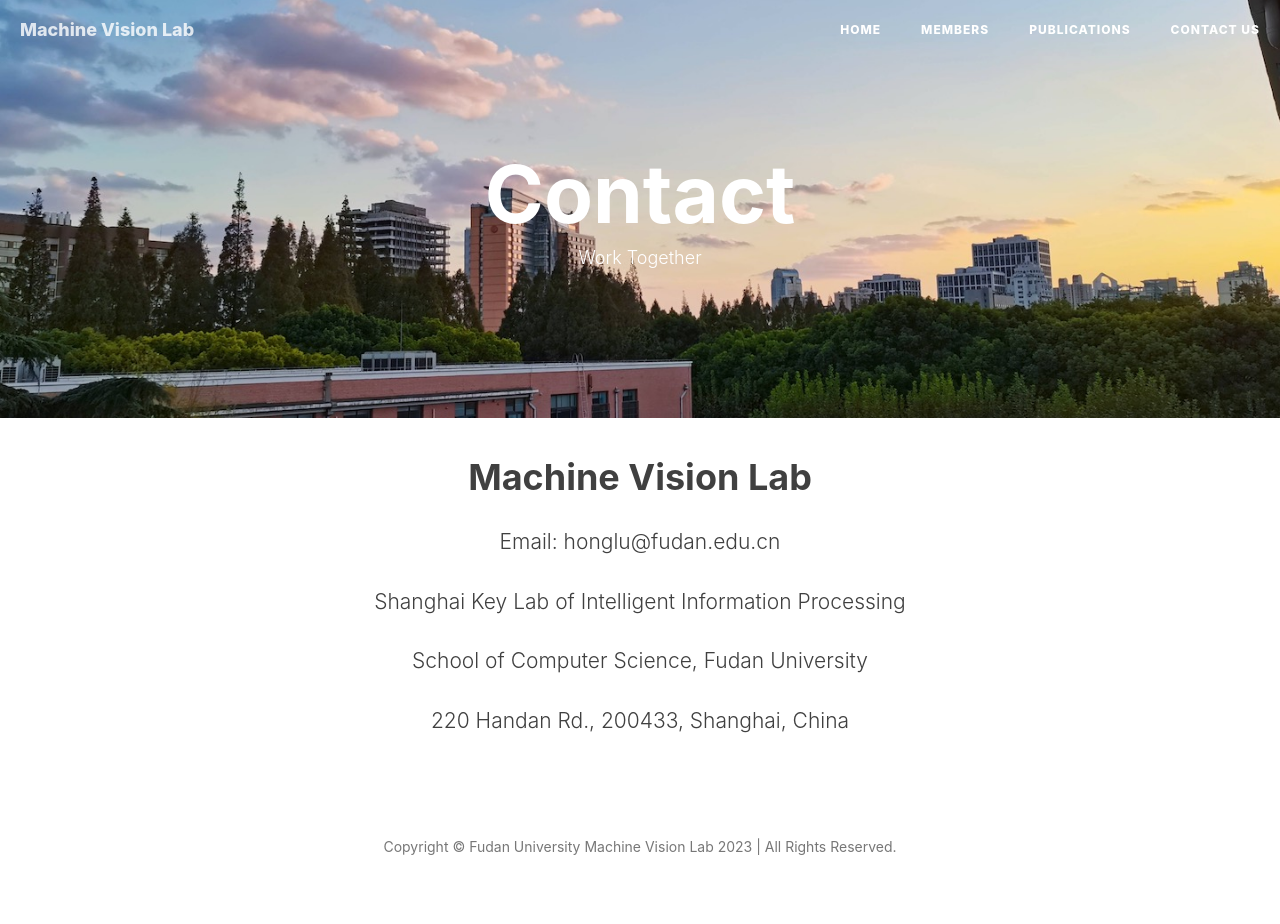
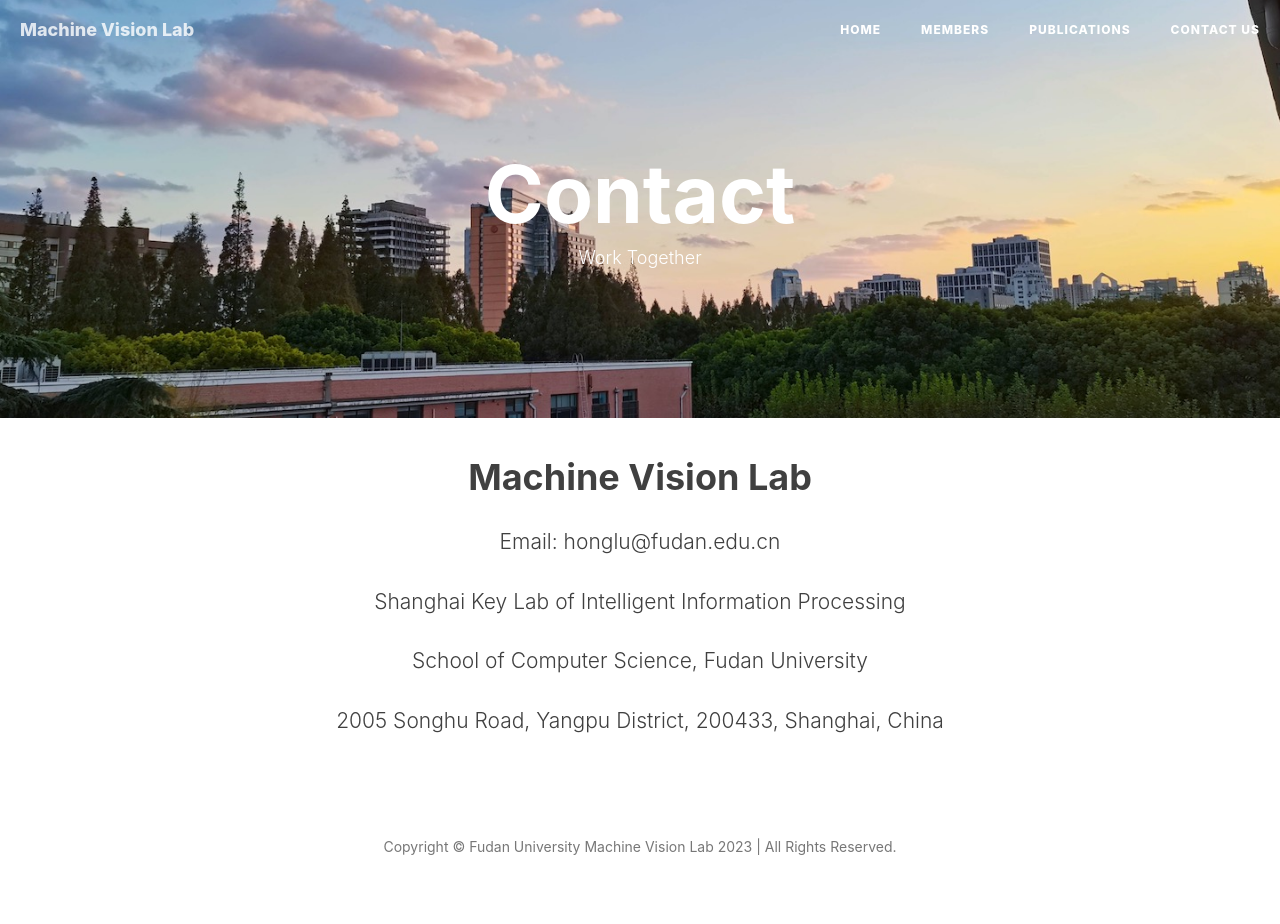
Before and after one commit to lunatics123/lunatics123.github.io, a Jekyll site: the page built from contact.html, in a window 1280 px wide. Built offline with Jekyll 4.4.1, drawn with Linux system fonts in a browser that asks for light colours; comment, search, counter and statistics services are not loaded.

Commit message:
Update contact.html

```diff
--- a/contact.html
+++ b/contact.html
@@ -17,5 +17,5 @@
     School of Computer Science, Fudan University
 </p>
 <p class="lead text-center">
-    220 Handan Rd., 200433, Shanghai, China
+    2005 Songhu Road, Yangpu District, 200433, Shanghai, China
 </p>
```
